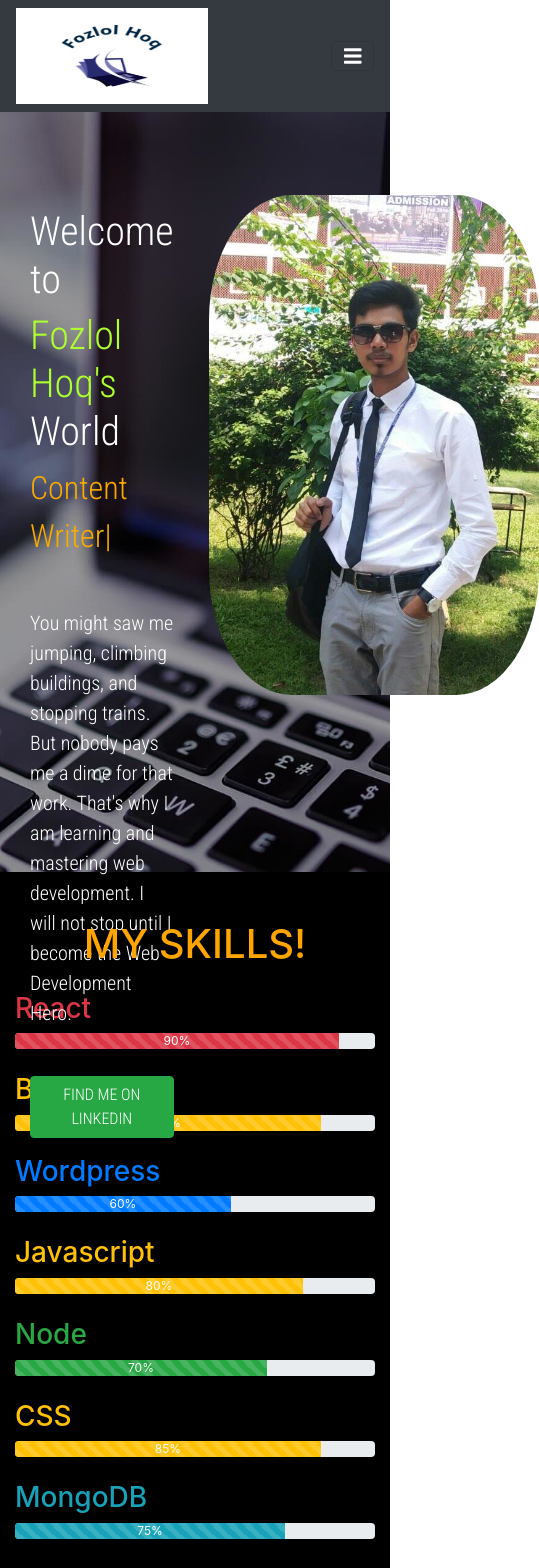
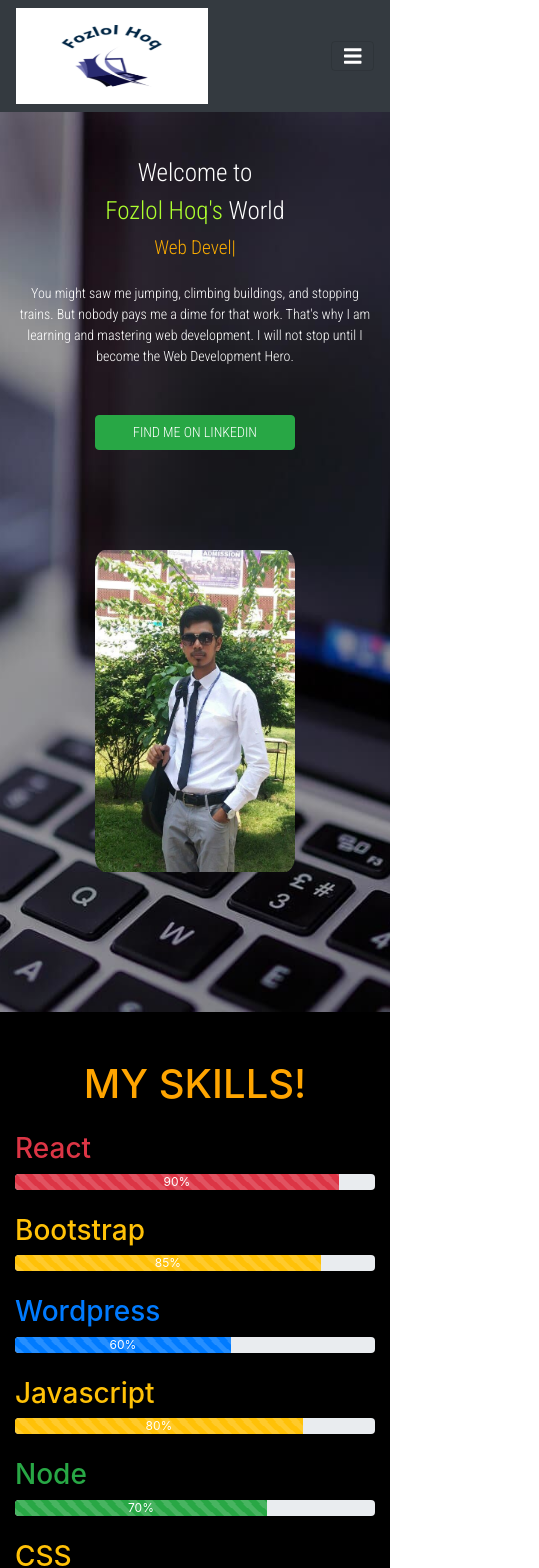
Before and after one commit to A-K-M-Fozlol-Hoq/portfolio, a React (Create React App) app: page / in a window 390 px wide. Shown: the top 1568 px of the page, 539 px wide, since content can reach past the window. Built offline with nearby package versions, Linux system fonts and the light colour scheme.

Commit message:
responsive

```diff
--- a/src/components/About/About.js
+++ b/src/components/About/About.js
@@ -16,7 +16,7 @@ const About = () => {
                             <img className='profile2' src={profile2} alt="" />
                         </div>
                         <div className="col-md-6 mt-5 pt-5">
-                            <p style={{ fontSize: '20px' }} class="mt-5 mb-5">Hi, this is A.K.M Fozlol Hoq, A MERN stack web developer. Besides, I am a student of Computer Science and Engineering(CSE) department of Stamford University Bangladesh(SUB). I am well experienced at HTML5, CSS, Bootstrap, Javascript, React, Node, Express(js), MongoDB. I also can create any type of website by customizing (any free or premium) WordPress theme. I have also a strong grip on  C, C++, JAVA and Python programming languages.  My hobby is reading (audio) books, I like to update myself every day to be a better human.</p>
+                            <p style={{ fontSize: '20px' }} className="mt-5 mb-5">Hi, this is A.K.M Fozlol Hoq, A MERN stack web developer. Besides, I am a student of Computer Science and Engineering(CSE) department of Stamford University Bangladesh(SUB). I am well experienced at HTML5, CSS, Bootstrap, Javascript, React, Node, Express(js), MongoDB. I also can create any type of website by customizing (any free or premium) WordPress theme. I have also a strong grip on  C, C++, JAVA and Python programming languages.  My hobby is reading (audio) books, I like to update myself every day to be a better human.</p>
                         </div>
                     </div>
                 </div>
--- a/src/components/Home/ContactForm/ContactForm.css
+++ b/src/components/Home/ContactForm/ContactForm.css
@@ -61,3 +61,22 @@
 .contact input[type="submit"]:hover{
 	background: transparent;
 }
+
+
+
+@media only screen and (max-width: 768px) {
+	.contact{
+		width: 70%;
+	}
+	.contact input[type="submit"]{
+		width:40%;
+	}
+}
+@media only screen and (max-width: 480px) {
+	.contact{
+		width: 85%;
+	}
+	.contact input[type="submit"]{
+		width:100%;
+	}
+}
--- a/src/components/Home/ContactForm/ContactForm.js
+++ b/src/components/Home/ContactForm/ContactForm.js
@@ -6,13 +6,13 @@ const ContactForm = () => {
             <div className="contact">
                 <form action="">
                     <h2>Get In Touch</h2>
-                    <label for="Fname">First name: </label>
+                    <label htmlFor="Fname">First name: </label>
                     <input id="Fname" type="text" placeholder="Enter Your Name" />
-                    <label for="Sname">Second name: </label>
+                    <label htmlFor="Sname">Second name: </label>
                     <input id="Sname" type="text" placeholder="Enter YOur Last Name" />
-                    <label for="email">Email: </label>
+                    <label htmlFor="email">Email: </label>
                     <input id="email" type="email" placeholder="Enter YOue Email..." />
-                    <textarea name="" maxlength="101" id="" cols="30" rows="10"></textarea>
+                    <textarea name="" maxLength="101" id="" cols="30" rows="10"></textarea>
                     <input type="submit" value="send" />
                 </form>
         </div>
--- a/src/components/Home/Header/Header.css
+++ b/src/components/Home/Header/Header.css
@@ -3,12 +3,13 @@
     background: url(../../../images/header-bg.jpg) no-repeat;
     background-size:cover;
     background-position:center;
-    height: 90vh;
+    /* height: 90vh; */
+    height: 650px;
 }
 .header-info{
-    display:flex;
+    /* display:flex;
     grid-template-columns: 1fr 1fr;
-    grid-gap: 20px;
+    grid-gap: 20px; */
     font-family: 'Roboto Condensed', sans-serif;
 }
 /* .main-info h1{
@@ -34,3 +35,55 @@
     color:#fff;
     color:var(--primary-white);
 }
+
+@media only screen and (max-width: 768px) {
+    .header-info{
+        text-align: center;
+    }
+    .header-wraper{
+        height: 1000px;
+    }
+    .header-wraper h1{
+        font-size:30px;
+    }
+    .header-wraper p{
+        font-size:16px !important;
+        margin-top:20px !important;
+    }
+    .header-title{
+        margin-top:-50px;
+    }
+    .typed-text{
+        font-size: 1.5rem;
+    }
+    .header-wraper img{
+        margin-top:100px;
+        width:300px;
+        height:80%;
+        border-radius:5%;
+    }
+  }
+
+  @media only screen and (max-width: 480px) {
+	.header-wraper img{
+        margin-top:100px;
+        width:200px;
+        border-radius:5%;
+    }
+    .header-wraper{
+        height: 900px;
+    }
+    .header-wraper h1{
+        font-size:25px;
+    }
+    .typed-text{
+        font-size: 1.2rem;
+    }
+    .header-wraper p{
+        font-size:14px !important;
+    }
+    .btn{
+        width:200px;
+        font-size:14px !important;
+    }
+}
--- a/src/components/Home/Header/Header.js
+++ b/src/components/Home/Header/Header.js
@@ -7,21 +7,24 @@ const Header = () => {
     return (
         <div className="header-wraper">
             <div className="container">
-                <div className="header-info">
+                {/* <div className="header-info"> */}
+                <div className="header-info row d-flex">
                     <div className="col-md-6 mt-5 pt-5">
-                        <h1>Welcome to</h1>
-                        <h1><span class="greenyellow-highlight">Fozlol Hoq's</span> World</h1>
+                        <div className="header-title">
+                            <h1>Welcome to</h1>
+                            <h1><span className="greenyellow-highlight">Fozlol Hoq's</span> World</h1>
+                        </div>
                         <Typed
                             className="typed-text"
                             strings={["Web designer", "Web Developer", "Content Writer"]}
-                            typeSpeed={40}
-                            backSpeed={60}
+                            typeSpeed={80}
+                            backSpeed={120}
                             loop
                         />
-                        <p style={{fontSize:'20px'}} class="mt-5 mb-5">You might saw me jumping, climbing buildings, and stopping trains. But nobody pays me a dime for that work. That's why I am learning and mastering web development. I will not stop until I become the Web Development Hero.</p>
-                        <a class="btn btn-success" target="_blank" href="https://www.linkedin.com/in/a-k-m-fozlol-hoq-220424211/">FIND ME ON LINKEDIN</a>
+                        <p style={{ fontSize: '20px' }} className="mt-5 mb-5">You might saw me jumping, climbing buildings, and stopping trains. But nobody pays me a dime for that work. That's why I am learning and mastering web development. I will not stop until I become the Web Development Hero.</p>
+                        <a className="btn btn-success" target="_blank" href="https://www.linkedin.com/in/a-k-m-fozlol-hoq-220424211/">FIND ME ON LINKEDIN</a>
                     </div>
-                    <div>
+                    <div className="col-md-6">
                         <img className='profile1' src={profile1} alt="" />
                     </div>
                 </div>
--- a/src/components/Home/Navbar/Navbar.css
+++ b/src/components/Home/Navbar/Navbar.css
@@ -12,6 +12,7 @@ nav ul li{
     margin-left: 0.75rem;
     margin-right: 0.75rem;
     color: #fff;
+    font-weight:500;
     color:var(--primary-white) !important;
     border-top:  3px solid rgb(255,255,255,0);
     border-top:  3px solid var(--primary-dark);
--- a/src/components/Home/Skills/Skills.js
+++ b/src/components/Home/Skills/Skills.js
@@ -8,38 +8,38 @@ const Skills = () => {
                 <h1 className=' text-center skill-header'>MY SKILLS!</h1>
 
                 <h3 className='text-danger mt-4'>React</h3>
-                <div class="progress">
-                    <div class="progress-bar progress-bar-striped progress-bar-animated bg-danger" role="progressbar" aria-valuenow="90" aria-valuemin="0" aria-valuemax="100" style={{ width: "90%" }}> 90% </div>
+                <div className="progress">
+                    <div className="progress-bar progress-bar-striped progress-bar-animated bg-danger" role="progressbar" aria-valuenow="90" aria-valuemin="0" aria-valuemax="100" style={{ width: "90%" }}> 90% </div>
                 </div>
 
                 <h3 className='text-warning mt-4'>Bootstrap</h3>
-                <div class="progress">
-                    <div class="progress-bar progress-bar-striped progress-bar-animated bg-warning" role="progressbar" aria-valuenow="85" aria-valuemin="0" aria-valuemax="100" style={{ width: "85%" }}> 85% </div>
+                <div className="progress">
+                    <div className="progress-bar progress-bar-striped progress-bar-animated bg-warning" role="progressbar" aria-valuenow="85" aria-valuemin="0" aria-valuemax="100" style={{ width: "85%" }}> 85% </div>
                 </div>
 
                 <h3 className='text-primary mt-4'>Wordpress</h3>
-                <div class="progress">
-                    <div class="progress-bar progress-bar-striped progress-bar-animated" role="progressbar" aria-valuenow="60" aria-valuemin="0" aria-valuemax="100" style={{ width: "60%" }}> 60% </div>
+                <div className="progress">
+                    <div className="progress-bar progress-bar-striped progress-bar-animated" role="progressbar" aria-valuenow="60" aria-valuemin="0" aria-valuemax="100" style={{ width: "60%" }}> 60% </div>
                 </div>
 
                 <h3 className='text-warning mt-4'>Javascript</h3>
-                <div class="progress">
-                    <div class="progress-bar progress-bar-striped progress-bar-animated bg-warning" role="progressbar" aria-valuenow="80" aria-valuemin="0" aria-valuemax="100" style={{ width: "80%" }}> 80% </div>
+                <div className="progress">
+                    <div className="progress-bar progress-bar-striped progress-bar-animated bg-warning" role="progressbar" aria-valuenow="80" aria-valuemin="0" aria-valuemax="100" style={{ width: "80%" }}> 80% </div>
                 </div>
 
                 <h3 className='text-success mt-4'>Node</h3>
-                <div class="progress">
-                    <div class="progress-bar progress-bar-striped progress-bar-animated bg-success" role="progressbar" aria-valuenow="70" aria-valuemin="0" aria-valuemax="100" style={{ width: "70%" }}> 70% </div>
+                <div className="progress">
+                    <div className="progress-bar progress-bar-striped progress-bar-animated bg-success" role="progressbar" aria-valuenow="70" aria-valuemin="0" aria-valuemax="100" style={{ width: "70%" }}> 70% </div>
                 </div>
 
                 <h3 className='text-warning mt-4'>CSS</h3>
-                <div class="progress">
-                    <div class="progress-bar progress-bar-striped progress-bar-animated bg-warning" role="progressbar" aria-valuenow="85" aria-valuemin="0" aria-valuemax="100" style={{ width: "85%" }}> 85% </div>
+                <div className="progress">
+                    <div className="progress-bar progress-bar-striped progress-bar-animated bg-warning" role="progressbar" aria-valuenow="85" aria-valuemin="0" aria-valuemax="100" style={{ width: "85%" }}> 85% </div>
                 </div>
 
                 <h3 className='text-info mt-4'>MongoDB</h3>
-                <div class="progress">
-                    <div class="progress-bar progress-bar-striped progress-bar-animated bg-info" role="progressbar" aria-valuenow="75" aria-valuemin="0" aria-valuemax="100" style={{ width: "75%" }}> 75% </div>
+                <div className="progress">
+                    <div className="progress-bar progress-bar-striped progress-bar-animated bg-info" role="progressbar" aria-valuenow="75" aria-valuemin="0" aria-valuemax="100" style={{ width: "75%" }}> 75% </div>
                 </div>
             </div>
         </div>
--- a/src/components/Projects/Project/Project.js
+++ b/src/components/Projects/Project/Project.js
@@ -11,7 +11,7 @@ const Project = ( props ) => {
                         <h5 className="card-title text-primary text-center">{name}</h5>
                     </div>
                     <div className="card-footer">
-                        <small class=""><a target="_blank" href={url}><button  className='btn btn-success'>Visit Site</button></a></small>
+                        <small className=""><a target="_blank" href={url}><button  className='btn btn-success'>Visit Site</button></a></small>
                     </div>
                 </div>
             </div>
--- a/src/components/Resume/Resume.css
+++ b/src/components/Resume/Resume.css
@@ -1,6 +1,11 @@
-.resume-secion button{
+/* .resume-secion button{
     width:20%;
     margin-left: 40%;
+} */
+
+ .resume-secion .btn{
+  width:20%;
+  margin-left: 40%;
 }
 .vertical-line {
   height: 3px;
--- a/src/components/Resume/Resume.js
+++ b/src/components/Resume/Resume.js
@@ -11,7 +11,7 @@ const Resume = () => {
 
             <h1 className='text-success text-center mt-5 mb-3'>MY RESUME</h1>
             <div className="divider mb-5"></div>
-            <button className="btn btn-success mb-5"><a href="https://drive.google.com/file/d/1iyBQUakW129owradmJTM4PnB5PLT2XSA/view?usp=sharing">VIEW RESUME </a> <FontAwesomeIcon icon={faBookOpen} style={{ color: '#fff' }} /></button>
+            <a role="button" target='_blank' className="btn btn-success mb-5" href="https://drive.google.com/file/d/1iyBQUakW129owradmJTM4PnB5PLT2XSA/view?usp=sharing">VIEW RESUME <FontAwesomeIcon icon={faBookOpen} style={{ color: '#fff' }} /></a>
 
             <div className="container">
                 <div className="row">
@@ -79,7 +79,7 @@ const Resume = () => {
             </div>
 
 
-            <button className="btn btn-success mb-5 mt-5"><a href="https://drive.google.com/file/d/1iyBQUakW129owradmJTM4PnB5PLT2XSA/view?usp=sharing">DOWNLOAD RESUME </a> <FontAwesomeIcon icon={faDownload} style={{ color: '#fff' }} /></button>
+            <a role="button" target='_blank' className="btn btn-success mb-5 mt-5" href="https://drive.google.com/file/d/1iyBQUakW129owradmJTM4PnB5PLT2XSA/view?usp=sharing">DOWNLOAD RESUME <FontAwesomeIcon icon={faDownload} style={{ color: '#fff' }} /></a>
 
 
 
```
